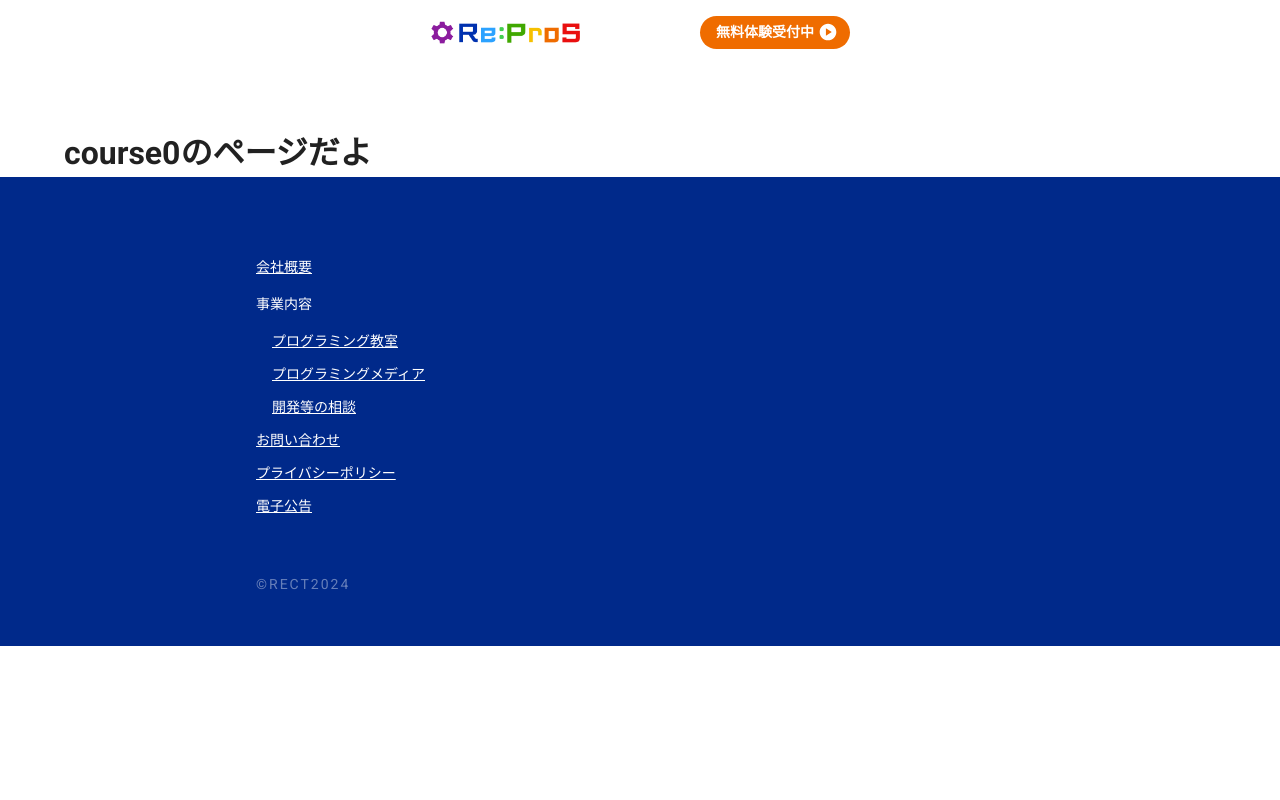
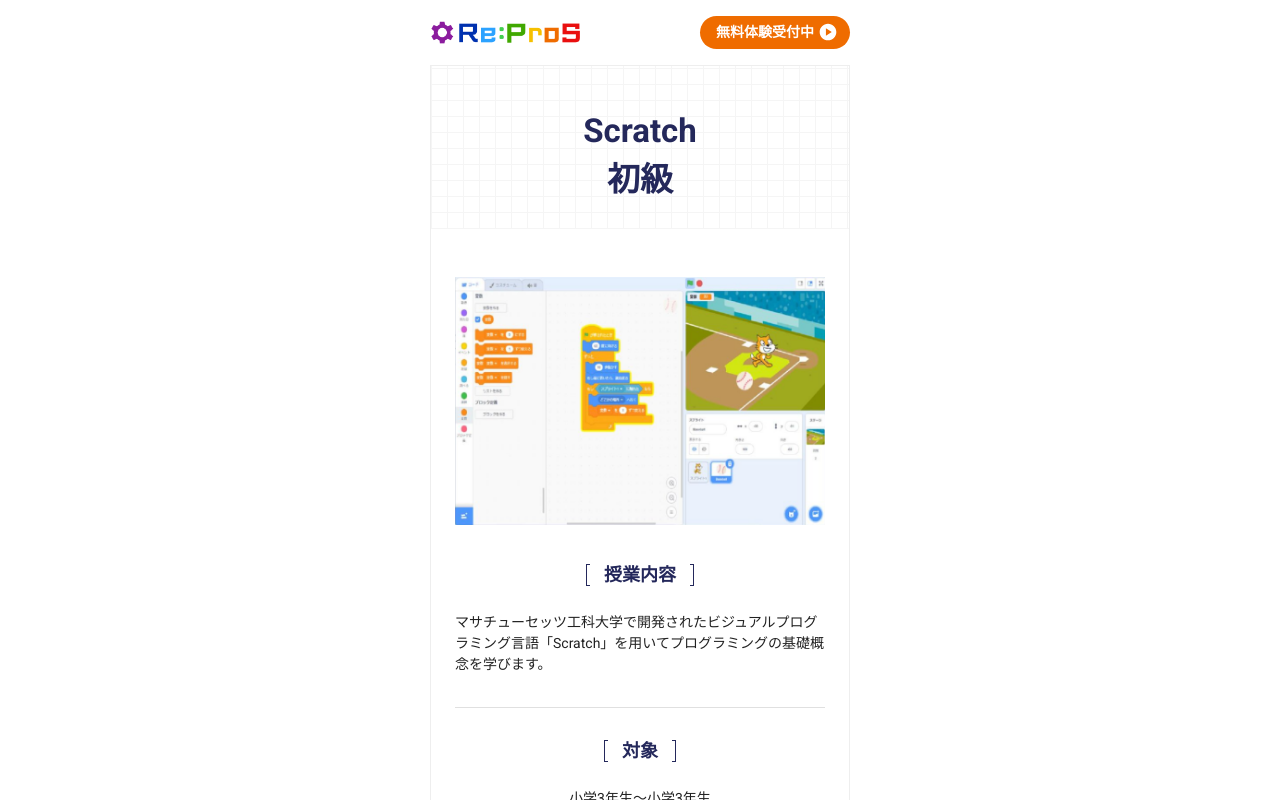
Before and after one commit to yutaroud/rect, a Next.js app: page /school/course0/ in a window 1280 px wide. Shown: the top 800 px of the page. Built offline with nearby package versions, Linux system fonts and the light colour scheme.

Commit message:
[#117]feat:コース詳細ページのスタイリング

```diff
--- /dev/null
+++ b/src/app/school/CourseDetail.tsx
@@ -0,0 +1,283 @@
+import Box from "@mui/material/Box";
+import Typography from "@mui/material/Typography";
+import List from '@mui/material/List';
+import ListItem from '@mui/material/ListItem';
+import { CheckCircle } from "@mui/icons-material";
+import headingDetailImg from "../../../public/image/school/heading_OtherCourses.png";
+import Link from "next/link";
+import { PlayCircle } from "@mui/icons-material";
+
+const sxStyles = {
+  heading1: {
+    fontSize: '22px',
+    backgroundImage: "repeating-linear-gradient( 90deg, #F5F5F5 , #F5F5F5 1px, transparent 1px, transparent 16px),repeating-linear-gradient( 0deg, #F5F5F5 , #F5F5F5 1px, #fff 1px, #fff 16px)",
+    pt: 5,
+    pb: 3,
+    color: '#24285B'
+  },
+  heading2: {
+    fontSize: '18px',
+    fontWeight: 'bold',
+    color: '#24285B',
+    position: 'relative',
+    display: 'inline-block',
+    px: '1em',
+    '&:before, &:after' : {
+      position: 'absolute',
+      content: "''",
+      width: "4px",
+      height: "100%",
+      borderTop: "#24285B solid 1px",
+      borderBottom: "#24285B solid 1px",
+      top: 0,
+    },
+    '&:before' : {
+      left: 0,
+      borderLeft: '#24285B solid 1px',
+    },
+    '&:after' : {
+      right: 0,
+      borderRight: '#24285B solid 1px',
+    }
+  },
+  description: {
+    fontSize: 14,
+    textAlign: 'left',
+  },
+  detail: {
+    fontSize: 14,
+    textAlign: 'center',
+  },
+  item: {
+    mt: 4,
+    borderBottom: 'solid 1px #E0E0E0',
+    pb: 4,
+  },
+  price: {
+    fontSize: 22,
+    textAlign: 'center',
+    fontWeight: 'bold',
+  },
+  annotation: {
+    fontSize: 12,
+    textAlign: 'center',
+  },
+  dayOfWeek: {
+    mt: 2,
+    display: 'flex',
+    justifyContent: 'space-between',
+    alignItems: 'center',
+    px: 3,
+    py: 0,
+  },
+  dayOfWeekListOn: {
+    fontSize: '14px',
+    aspectRatio: 1,
+    borderRadius: '50%',
+    display: 'flex',
+    alignItems: 'center',
+    justifyContent: 'center',
+    width: '36px',
+    height: '36px',
+    border: 'solid 1px #24285B',
+    color: '#24285B',
+    fontWeight: 'bold',
+  },
+  dayOfWeekListOff: {
+    fontSize: '14px',
+    aspectRatio: 1,
+    borderRadius: '50%',
+    display: 'flex',
+    alignItems: 'center',
+    justifyContent: 'center',
+    width: '36px',
+    height: '36px',
+    border: 'solid 1px #9CA3AF',
+    color: '#9CA3AF',
+  },
+  time: {
+    fontSize: 16,
+    textAlign: 'center',
+    fontWeight: 'bold',
+    lineHeight: '1.7'
+  },
+  itemContent: {
+    mt: 3,
+  },
+  note: {
+    p: 2,
+    backgroundColor: '#EDF2FC',
+    fontSize: '12px',
+    gap: 0.5,
+    display: 'flex',
+    alignItems: 'center',
+    justifyContent: 'center',
+    color: '#24285B',
+    '& > svg': {
+      width: '18px',
+    },
+  },
+  otherCourses: {
+    backgroundColor: '#F5F5F5',
+    pt: 7,
+    pb: 7,
+    px: 3
+  },
+  list: {
+    mt: 4,
+  },
+  listItem: {
+    p: 0,
+    '& + &' : {
+      mt: 4,
+    }
+  },
+  card: {
+    px: 3,
+    py: 5,
+    borderTop: "solid 8px #24285B",
+    backgroundColor: "#fff",
+    width: "100%",
+    height: "400",
+    backgroundSize: 16,
+    backgroundPosition: "50% 50%",
+    backgroundImage: "repeating-linear-gradient( 90deg, #F5F5F5 , #F5F5F5 1px, transparent 1px, transparent 16px),repeating-linear-gradient( 0deg, #F5F5F5 , #F5F5F5 1px, #fff 1px, #fff 16px)",
+    display: 'flex',
+    flexDirection: 'column',
+    alignItems: 'center',
+    boxShadow: '0 2px 2px rgba(0, 0, 0, 0.1)'
+  },
+  title: {
+    fontSize: 24,
+    color: '#24285B',
+    fontWeight: 'bold',
+    textAlign: 'center'
+  },
+  text: {
+    fontSize: 14,
+    mt: 4,
+  },
+  button: {
+    fontSize: 16,
+    fontWeight: 'bold',
+    padding: '8px 40px 8px 50px',
+    borderRadius: 66,
+    backgroundColor: '#24285B',
+    color: '#fff',
+    boxShadow: 'none',
+    marginTop: 4,
+    display: 'flex',
+    alignItems: 'center',
+    gap: 1,
+   }
+}
+
+const Item = ({ title, children }: { title: string; children: React.ReactNode }) => {
+  return (
+    <Box sx={sxStyles.item}>
+    <Typography variant="h2" sx={sxStyles.heading2}>
+      {title}
+    </Typography>
+    <Box  sx={sxStyles.itemContent}>
+      {children}
+    </Box>
+  </Box>
+  )
+}
+
+const CourseDetail = () => {
+  return (
+    <>
+      <Box sx={sxStyles.heading1}>
+        <h1>Scratch<br/>初級</h1>
+      </Box>
+      <Box pb={10} mt={2} px={3}>
+        <img src='../../../image/school/thumbnail_course_1.png' alt="講師" width="400" height="269" style={{marginTop: 32,width: '100%',height: 'auto'}}/>
+        <Item title="授業内容">
+          <Typography variant="body1" sx={sxStyles.description}>
+            マサチューセッツ工科大学で開発されたビジュアルプログラミング言語「Scratch」を用いてプログラミングの基礎概念を学びます。
+          </Typography>
+        </Item>
+        <Item title="対象">
+          <Typography variant="body1" sx={sxStyles.detail}>
+            小学3年生〜小学3年生
+          </Typography>
+        </Item>
+        <Item title="受講回数">
+          <Typography variant="body1" sx={sxStyles.detail}>
+            月3回
+          </Typography>
+        </Item>
+        <Item title="料金">
+          <Typography variant="body1" sx={sxStyles.detail}>
+            月額費用
+          </Typography>
+          <Typography variant="subtitle2" sx={sxStyles.price}>
+            7,000円
+          </Typography>
+          <Typography variant="body2" sx={sxStyles.detail}>
+            受講料6,500円＋教材費500円
+          </Typography>
+          <Typography variant="body1" sx={sxStyles.detail} mt={2}>
+            入会費
+          </Typography>
+          <Typography variant="subtitle2" sx={sxStyles.price}>
+            10,000円
+          </Typography>
+          <Typography variant="body2" sx={sxStyles.annotation} mt={2}>
+            ※システム料金が別途かかる場合がございます
+          </Typography>
+        </Item>
+        <Item title="開催日程">
+          <List sx={sxStyles.dayOfWeek}>
+            <ListItem sx={sxStyles.dayOfWeekListOn}>日</ListItem>
+            <ListItem sx={sxStyles.dayOfWeekListOff}>月</ListItem>
+            <ListItem sx={sxStyles.dayOfWeekListOn}>火</ListItem>
+            <ListItem sx={sxStyles.dayOfWeekListOff}>水</ListItem>
+            <ListItem sx={sxStyles.dayOfWeekListOn}>木</ListItem>
+            <ListItem sx={sxStyles.dayOfWeekListOff}>金</ListItem>
+            <ListItem sx={sxStyles.dayOfWeekListOn}>土</ListItem>
+          </List>
+          <Typography variant="body1" sx={sxStyles.time} mt={2}>
+            ①17:00〜18:00<br/>
+            ①17:00〜18:00<br/>
+            ①17:00〜18:00
+          </Typography>
+          <Typography sx={sxStyles.note} mt={2}><CheckCircle/>日程の調整可能です。お気軽にご相談ください。</Typography>
+        </Item>
+      </Box>
+      <Box sx={sxStyles.otherCourses}>
+        <Typography variant="h2">
+          <img
+            src={headingDetailImg.src}
+            alt="他のコース"
+            width="164"
+          />
+        </Typography>
+        <List sx={sxStyles.list}>
+          <ListItem  sx={sxStyles.listItem}>
+          <Link
+            href='/school/course1'>
+              <Box sx={sxStyles.card}>
+                <Typography sx={sxStyles.title}>
+                  ソフトウェア開発<br/>中級
+                </Typography>
+                <Typography variant="body1" sx={sxStyles.text}>
+                  マサチューセッツ工科大学で開発されたビジュアルプログラミング言語「Scratch」を用いてプログラミングの基礎概念を学びます
+                </Typography>
+                <Box
+                  sx={sxStyles.button}
+                >
+                  詳細
+                  <PlayCircle/>
+                </Box>
+            </Box>
+          </Link>
+        </ListItem>
+      </List>
+      </Box>
+    </>
+  );
+};
+
+export default CourseDetail;
--- a/src/app/school/[courseId]/page.tsx
+++ b/src/app/school/[courseId]/page.tsx
@@ -1,5 +1,7 @@
 import "../../globals.css";
-import Container from "@mui/material/Container";
+import Box from "@mui/material/Box";
+import CourseDetail from "../CourseDetail";
+import Contact from "../Contact";
 
 export async function generateStaticParams() {
   return [
@@ -16,13 +18,22 @@ interface CoursePageProps {
 }
 
 const CoursePage: React.FC<CoursePageProps> = ({ params }: CoursePageProps) => {
-  const { courseId } = params;
 
   return (
     <main>
-      <Container sx={{ mt: 8 }}>
-        <h1>{courseId}のページだよ</h1>
-      </Container>
+      <Box
+        component="section"
+        sx={{
+          textAlign: "center",
+          mx: "auto",
+          border: "solid 1px #EEEEEE",
+          maxWidth: "420px",
+          width: "100%",
+        }}
+      >
+        <CourseDetail/>
+        <Contact />
+      </Box>
     </main>
   );
 }
```
Also changed, not shown: public/image/school/heading_OtherCourses.png (added).
